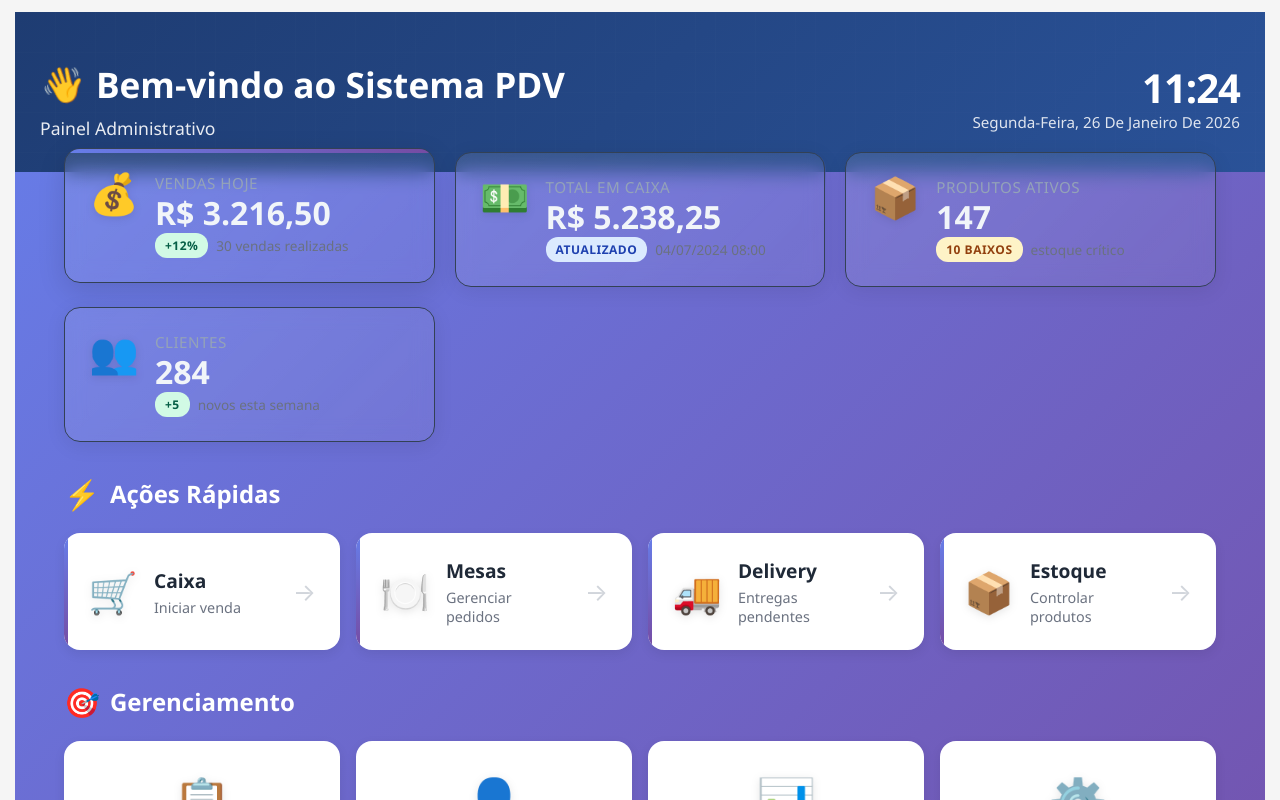
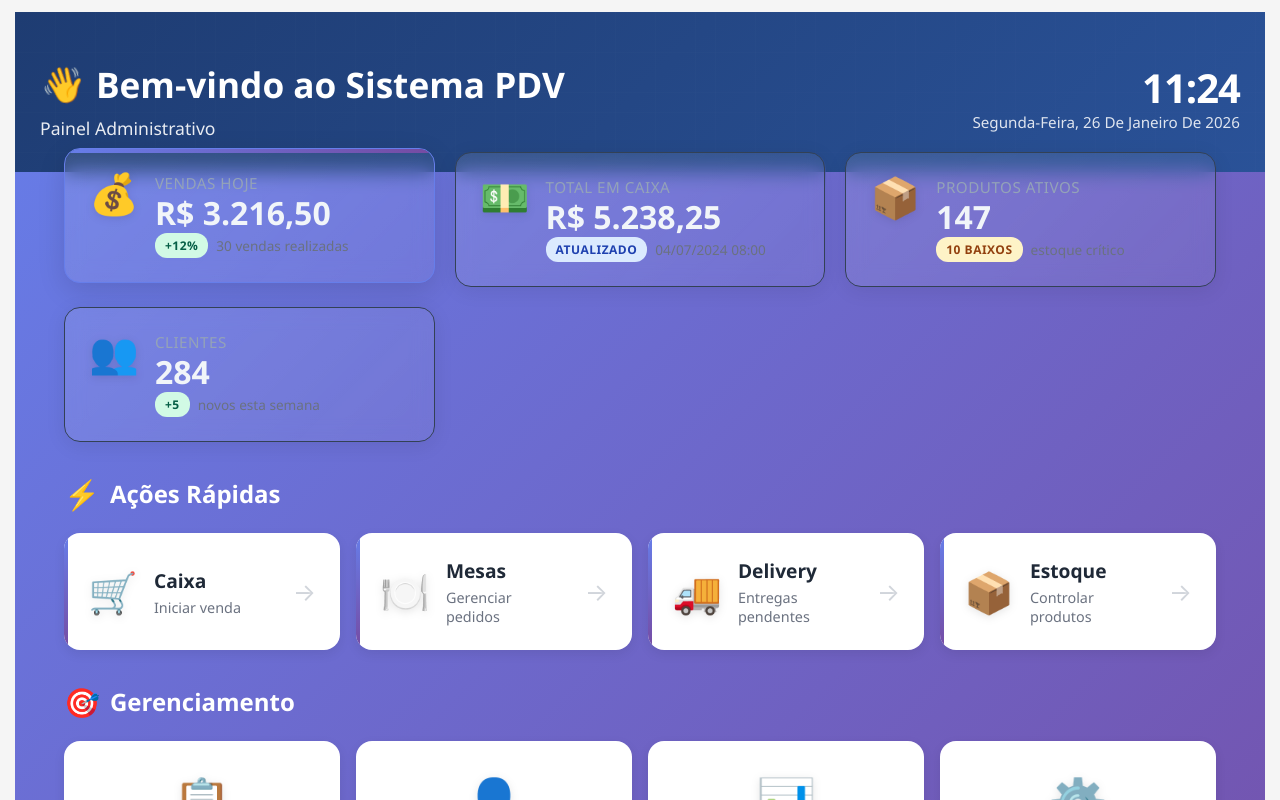
Before and after one commit to cunha995/sistema-pdv, a React (Vite) app in the folder frontend/: page /admin in a window 1280 px wide. In both pictures the pointer is over the element 249 px from the left and 219 px from the top of the page. Shown: the top 800 px of the page. Built offline with nearby package versions, Linux system fonts and the light colour scheme; no server answers; the HTML template or start-up script is replaced by a standard one.

Commit message:
Fix: Corrigir sintaxe CSS no painel Master

```diff
--- a/frontend/src/pages/Master.css
+++ b/frontend/src/pages/Master.css
@@ -135,7 +135,7 @@
 }
 
 .stat-card:hover {
-  border-color #667eea;
+  border-color: #667eea;
   transform: translateY(-4px);
 }
 
```
